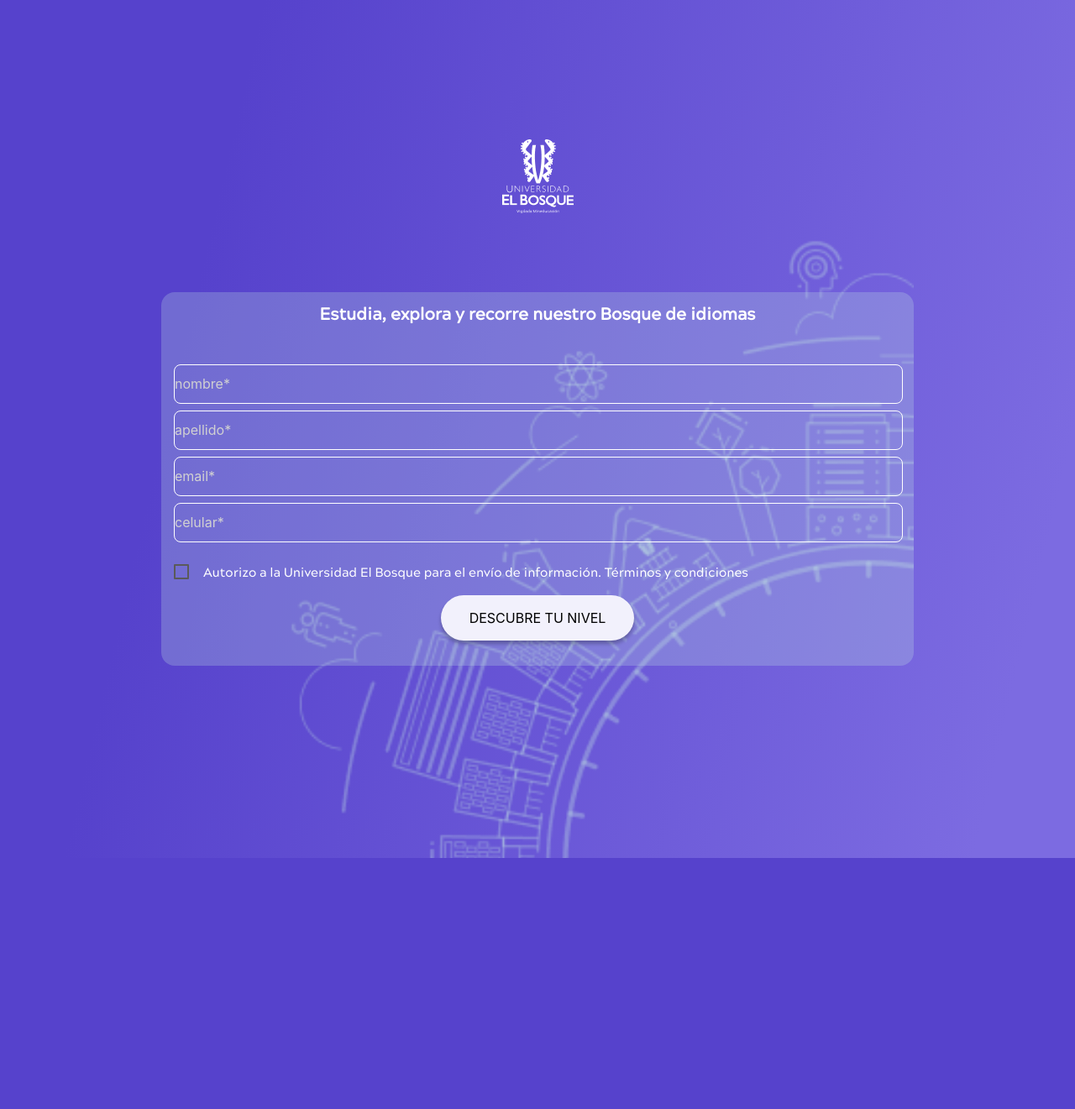
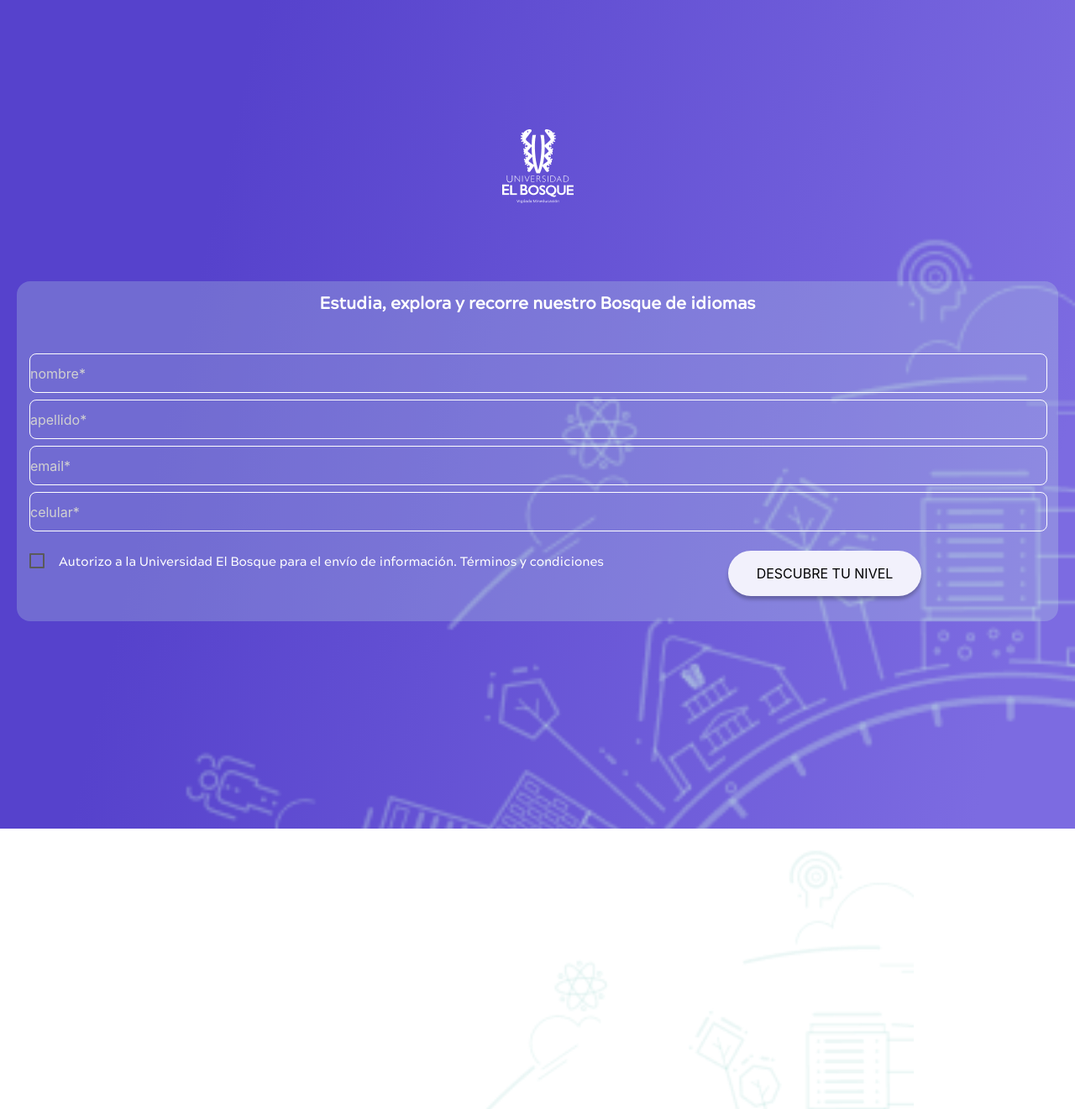
Before and after one commit to idposada/test-idiomas, a PHP site: page /registro.php in a window 1280 px wide. Shown: the whole page at 84% size. Before the commit the page ends 1022 px from the top, so only its background shows below. Run offline with PHP 8.4, Linux system fonts and the light colour scheme.

Commit message:
Ajjstes de maqueta
Ajjste para organzar mejor los fondos entre blanco y morado

```diff
--- a/registro.php
+++ b/registro.php
@@ -1,11 +1,13 @@
 <?php include('header.php') ?>
 <main>
-      <section class="container center logo-bosque">
+  <section class="bg-morado">
+    <div class="container center logo-bosque ">
       <img src="img/logo-ubosque.png" alt="" class="animate__animated animate__fadeIn">
-      </section>
+    </div>
+<div class="sec-registro">
 
-      <section class="container sec-registro">
-        <div class="forn-registro animate__animated animate__fadeInUp">
+
+    <div class=" forn-registro animate__animated animate__fadeInUp bienvenida">
       <div class="txt-blanco">
         Estudia, explora y recorre nuestro Bosque de idiomas
       </div>
@@ -28,6 +30,11 @@
         </form>
       </div>
     </div>
+    </div>
+  </section>
+
+  <section class="container sec-registro">
+
 
   </section>
 
--- a/style.css
+++ b/style.css
@@ -76,25 +76,30 @@ html{
 
 
 body{
-  background-image: url(img/trama.png);
+
+
+}
+ .bg-morado{
   background: linear-gradient(103.16deg, #5642CC 20.73%, #7C6BE1 92.06%);
-}
+ }
+
+
 .bienvenida{
   background-image: url(img/trama.png);
-  padding: 300px 0px 229px 0px;
+  padding: 300px 0px 283px 0px;
   background-size: cover;
 background-repeat: no-repeat;
 }
 
 .sec-registro{
   background-image: url(img/trama.png);
-  padding: 87px 0px 229px 0px;
+  padding: 87px 20px 247px 20px;
   background-size: cover;
 background-repeat: no-repeat;
 }
 
 .logo-bosque{
-margin-top: 13%;
+padding-top: 12%;
 width: 100%;
 }
 
```
Also changed, not shown: idioma.php (added, +9 -0 lines), index.php (+7 -11 lines). Lines whose indentation alone changed are shown as unchanged.
